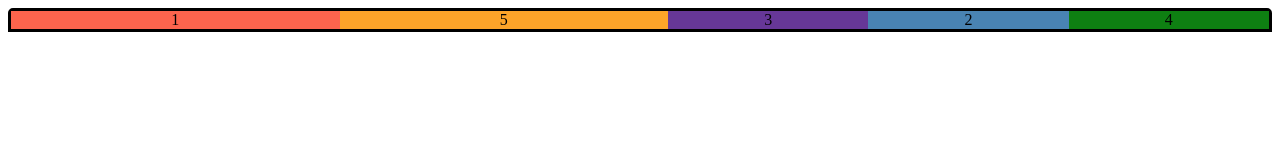
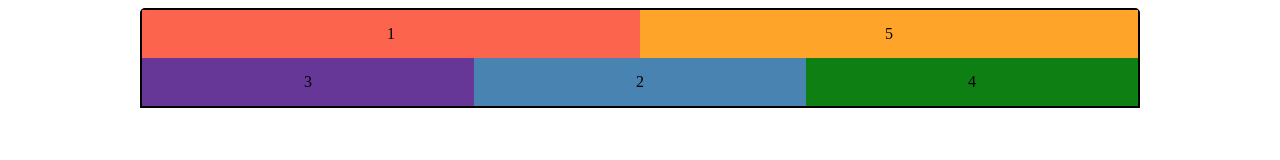
Before and after one commit to MaksimKhandeshyn/HW-15, a plain HTML site: page index.html in a window 1280 px wide. Drawn offline with Linux system fonts and the light colour scheme.

Commit message:
add some changes

```diff
--- a/css/style.css
+++ b/css/style.css
@@ -1,34 +1,45 @@
-
+.container {
+    width: 1000px;
+    margin: 0 auto;
+    padding: 0 15px;
+}
 .holder {
     display: flex;
-    border: 3px solid #000;
+    flex-wrap: wrap;
+    border: 2px solid #000;
     border-top-right-radius: 5px;
     border-top-left-radius: 5px;
+}
+.item {
+    padding: 15px;
+    flex-basis: 444px;
     text-align: center;
-    flex-basis: 100px;
-    justify-content: space-between;
 }
 .item:nth-child(1) {
     background-color: #fd644d;
-    flex-grow: 5;
+    flex-grow: 2;
 }
 .item:nth-child(2) {
     background-color: #4983b2;
     order: 4;
-    flex-grow: 3;
+    flex-grow: 1;
 }
 .item:nth-child(3) {
     background-color: #663797;
     order: 3;
-    flex-grow: 3;
+    flex-grow: 1;
 }
 .item:nth-child(4) {
     background-color: #0e7f12;
     order: 5;
-    flex-grow: 3;
+    flex-grow: 1;
 }
+
 .item:nth-child(5) {
     background-color: #fda429;
-    flex-grow: 5;
     order: 2;
+    flex-grow: 2;
 }
+.item:nth-child(2), .item:nth-child(3), .item:nth-child(4) {
+    flex-basis: 20px;
+}
--- a/index.html
+++ b/index.html
@@ -7,6 +7,7 @@
     <title>HW-15</title>
 </head>
 <body>
+    <div class="container">
         <div class="holder">
             <div class="item">1</div>
             <div class="item">2</div>
@@ -14,5 +15,7 @@
             <div class="item">4</div>
             <div class="item">5</div>
         </div>
+    </div>
+
 </body>
 </html>
```
Lines whose indentation alone changed are shown as unchanged.
